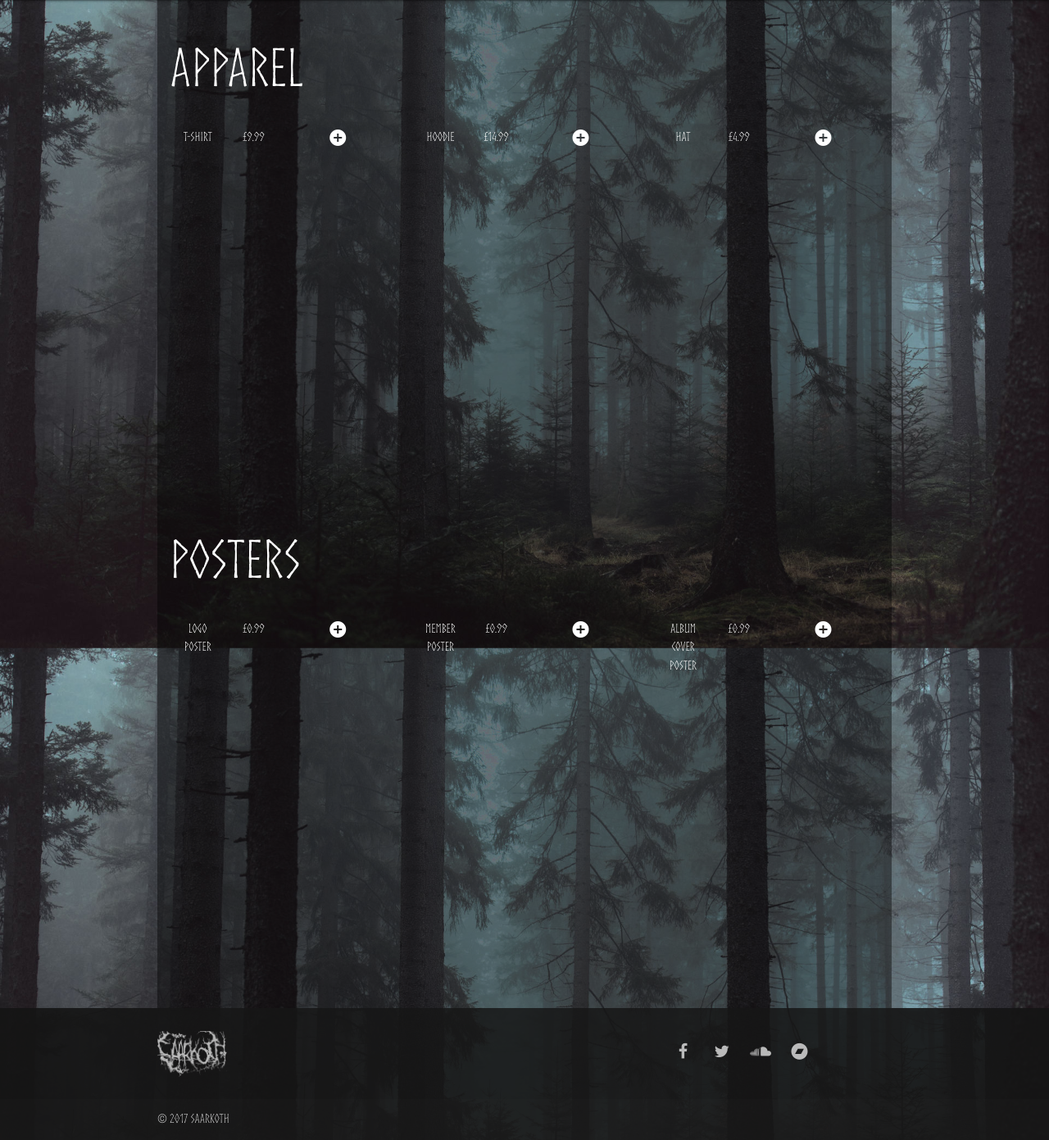
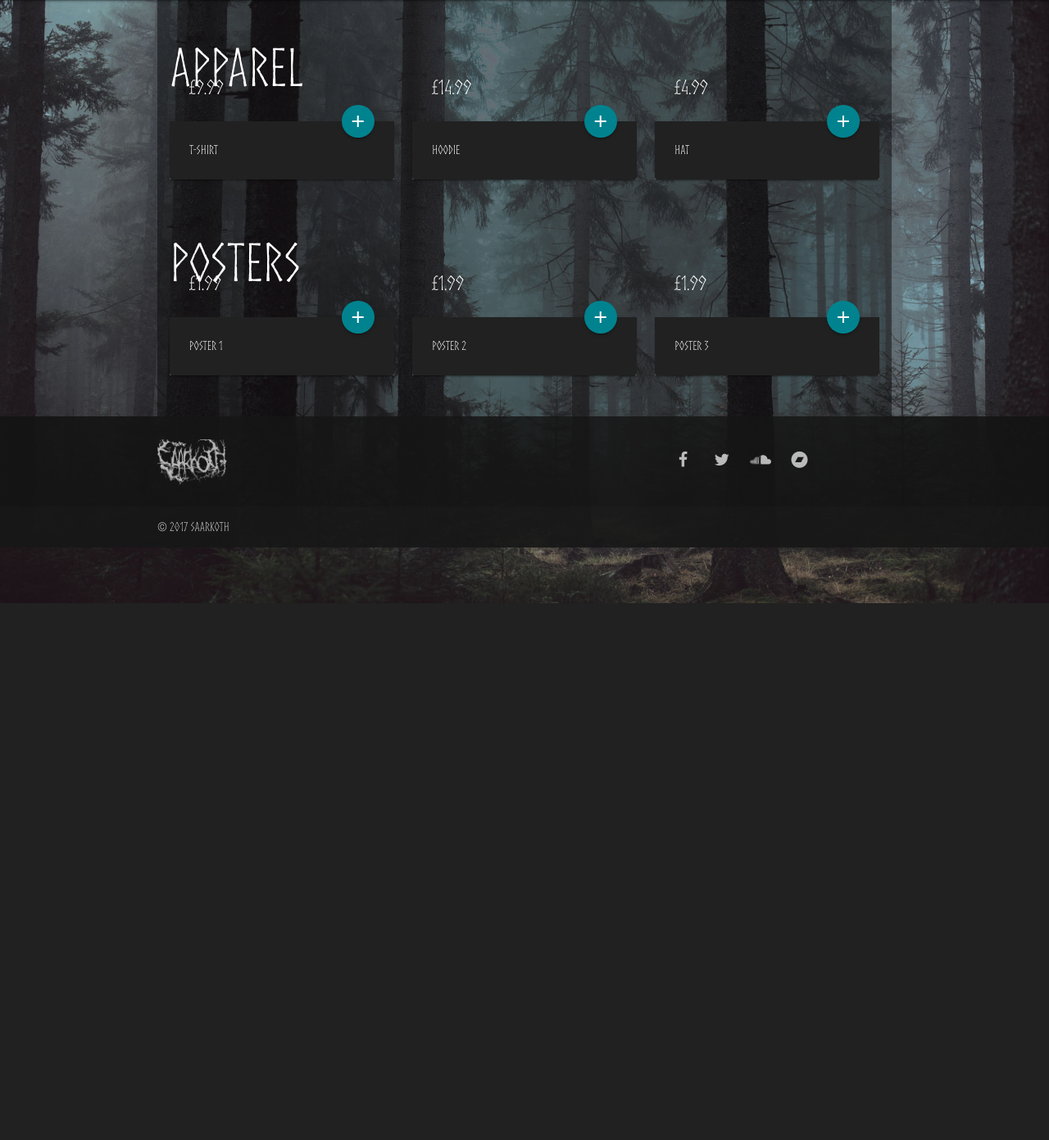
Before and after one commit to wolflint/saarkothWebsite, a PHP site: page /merch.html in a window 1280 px wide. Shown: the part 64-1455 px from the top of the page at 82% size. After the commit the page ends 800 px from the top, so only its background shows below. Run offline with PHP 8.4, Linux system fonts and the light colour scheme; some libraries are stand-ins or nearby versions.

Commit message:
Updated merch and music pages to use cards with FABs

```diff
--- a/index.html
+++ b/index.html
@@ -74,7 +74,7 @@
 		</section>
 
 		<!-- TOUR INFO SECTION -->
-		<section id="tour" class="valign-wrapper">
+		<section id="tour">
 			<div class="container">
 				<div class="row">
 					<div class="col s12">
--- a/merch.html
+++ b/merch.html
@@ -72,83 +72,100 @@
 	<!-- SECTIONS -->
 	<main class="container">
 
-		<section id="apparel" style="min-height: 75vh">
+		<section id="apparel">
 			<div class="row">
-				<div class="col s12 m12">
-					<h1>Apparel</h1>
-					<!-- <h1>Members</h1> -->
-				</div>
-				<div class="col m4">
-					<img class="responsive-img center" src="http://via.placeholder.com/500x500" alt="">
-					<p class="col s3 center">T-Shirt</p>
-					<p class="col s3 center">£9.99</p>
-					<p class="col s6 center">
-						<a class="shopping" href="#">
-              <i class="material-icons">add_circle</i>
-            </a>
-					</p>
-				</div>
-				<div class="col m4">
-					<img class="responsive-img center" src="http://via.placeholder.com/500x500" alt="">
-					<p class="col s3 center">Hoodie</p>
-					<p class="col s3 center">£14.99</p>
-					<p class="col s6 center">
-						<a class="shopping" href="#">
-              <i class="material-icons">add_circle</i>
-            </a>
-					</p>
-				</div>
-				<div class="col m4">
-					<img class="responsive-img center" src="http://via.placeholder.com/500x500" alt="">
-					<p class="col s3 center">Hat</p>
-					<p class="col s3 center">£4.99</p>
-					<p class="col s6 center">
-						<a class="shopping" href="#">
-              <i class="material-icons">add_circle</i>
-            </a>
-					</p>
+
+				<div class="col s12">
+					<h1>APPAREL</h1>
 				</div>
 
+				<div class="col m4">
+			      <div class="card">
+			        <div class="card-image">
+			          <img class="materialboxed" src="http://via.placeholder.com/500x500" alt="">
+			          <span class="card-title">£9.99</span>
+			          <a class="btn-floating halfway-fab waves-effect waves-light  cyan darken-3"><i class="material-icons">add</i></a>
+			        </div>
+			        <div class="card-content grey darken-4">
+			          <p>T-SHIRT</p>
+			        </div>
+			      </div>
+					</div>
+
+					<div class="col m4">
+				      <div class="card">
+				        <div class="card-image">
+				          <img class="materialboxed" src="http://via.placeholder.com/500x500" alt="">
+				          <span class="card-title">£14.99</span>
+				          <a class="btn-floating halfway-fab waves-effect waves-light  cyan darken-3"><i class="material-icons">add</i></a>
+				        </div>
+				        <div class="card-content grey darken-4">
+				          <p>HOODIE</p>
+				        </div>
+				      </div>
+						</div>
+
+						<div class="col m4">
+					      <div class="card">
+					        <div class="card-image">
+					          <img class="materialboxed" src="http://via.placeholder.com/500x500" alt="">
+					          <span class="card-title">£4.99</span>
+					          <a class="btn-floating halfway-fab waves-effect waves-light  cyan darken-3"><i class="material-icons">add</i></a>
+					        </div>
+					        <div class="card-content grey darken-4">
+					          <p>HAT</p>
+					        </div>
+					      </div>
+							</div>
 		</section>
 
-		<section id="posters" style="min-height: 75vh">
+		<section id="posters">
 			<div class="row">
-				<div class="col s12 m12">
-					<h1>Posters</h1>
-					<!-- <h1>Members</h1> -->
-				</div>
-				<div class="col m4">
-					<img class="responsive-img center" src="http://via.placeholder.com/500x500" alt="">
-					<p class="col s3 center">Logo Poster</p>
-					<p class="col s3 center">£0.99</p>
-					<p class="col s6 center">
-						<a class="shopping" href="#">
-              <i class="material-icons">add_circle</i>
-            </a>
-					</p>
-				</div>
-				<div class="col m4">
-					<img class="responsive-img center" src="http://via.placeholder.com/500x500" alt="">
-					<p class="col s3 center">Member Poster</p>
-					<p class="col s3 center">£0.99</p>
-					<p class="col s6 center">
-						<a class="shopping" href="#">
-              <i class="material-icons">add_circle</i>
-            </a>
-					</p>
-				</div>
-				<div class="col m4">
-					<img class="responsive-img center" src="http://via.placeholder.com/500x500" alt="">
-					<p class="col s3 center">Album Cover Poster</p>
-					<p class="col s3 center">£0.99</p>
-					<p class="col s6 center">
-						<a class="shopping" href="#">
-              <i class="material-icons">add_circle</i>
-            </a>
-					</p>
+
+				<div class="col s12">
+					<h1>POSTERS</h1>
 				</div>
 
+				<div class="col m4">
+						<div class="card">
+							<div class="card-image">
+								<img class="materialboxed" src="http://via.placeholder.com/500x500" alt="">
+								<span class="card-title">£1.99</span>
+								<a class="btn-floating halfway-fab waves-effect waves-light  cyan darken-3"><i class="material-icons">add</i></a>
+							</div>
+							<div class="card-content grey darken-4">
+								<p>POSTER 1</p>
+							</div>
+						</div>
+					</div>
+
+					<div class="col m4">
+							<div class="card">
+								<div class="card-image">
+									<img class="materialboxed" src="http://via.placeholder.com/500x500" alt="">
+									<span class="card-title">£1.99</span>
+									<a class="btn-floating halfway-fab waves-effect waves-light  cyan darken-3"><i class="material-icons">add</i></a>
+								</div>
+								<div class="card-content grey darken-4">
+									<p>POSTER 2</p>
+								</div>
+							</div>
+						</div>
+
+						<div class="col m4">
+								<div class="card">
+									<div class="card-image">
+										<img class="materialboxed" src="http://via.placeholder.com/500x500" alt="">
+										<span class="card-title">£1.99</span>
+										<a class="btn-floating halfway-fab waves-effect waves-light  cyan darken-3"><i class="material-icons">add</i></a>
+									</div>
+									<div class="card-content grey darken-4">
+										<p>POSTER 3</p>
+									</div>
+								</div>
+							</div>
 		</section>
+
 	</main>
 
 	<!-- FOOTER -->
```
Also changed, not shown: css/myStyle.css (+10 -2 lines), music.html (+84 -67 lines).
